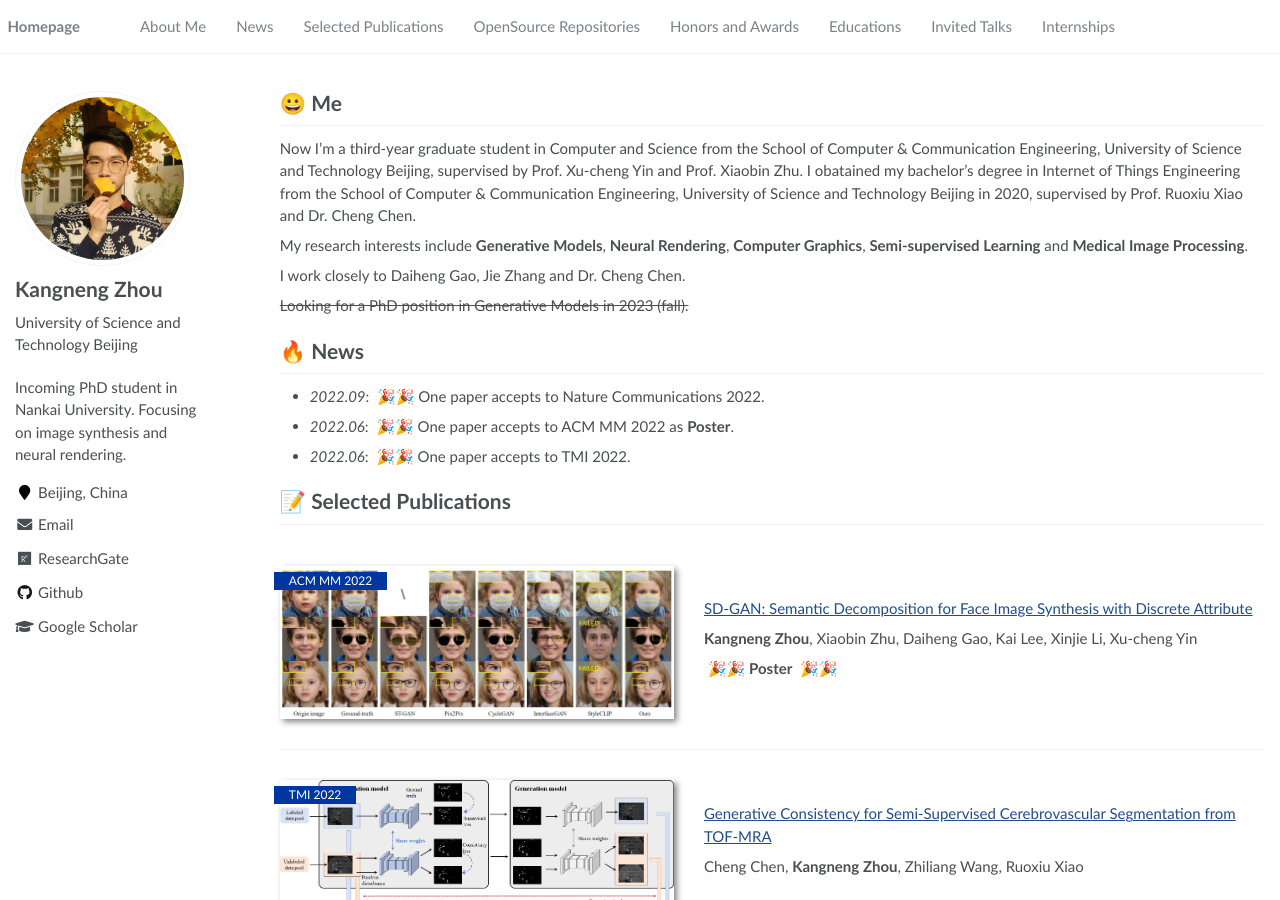
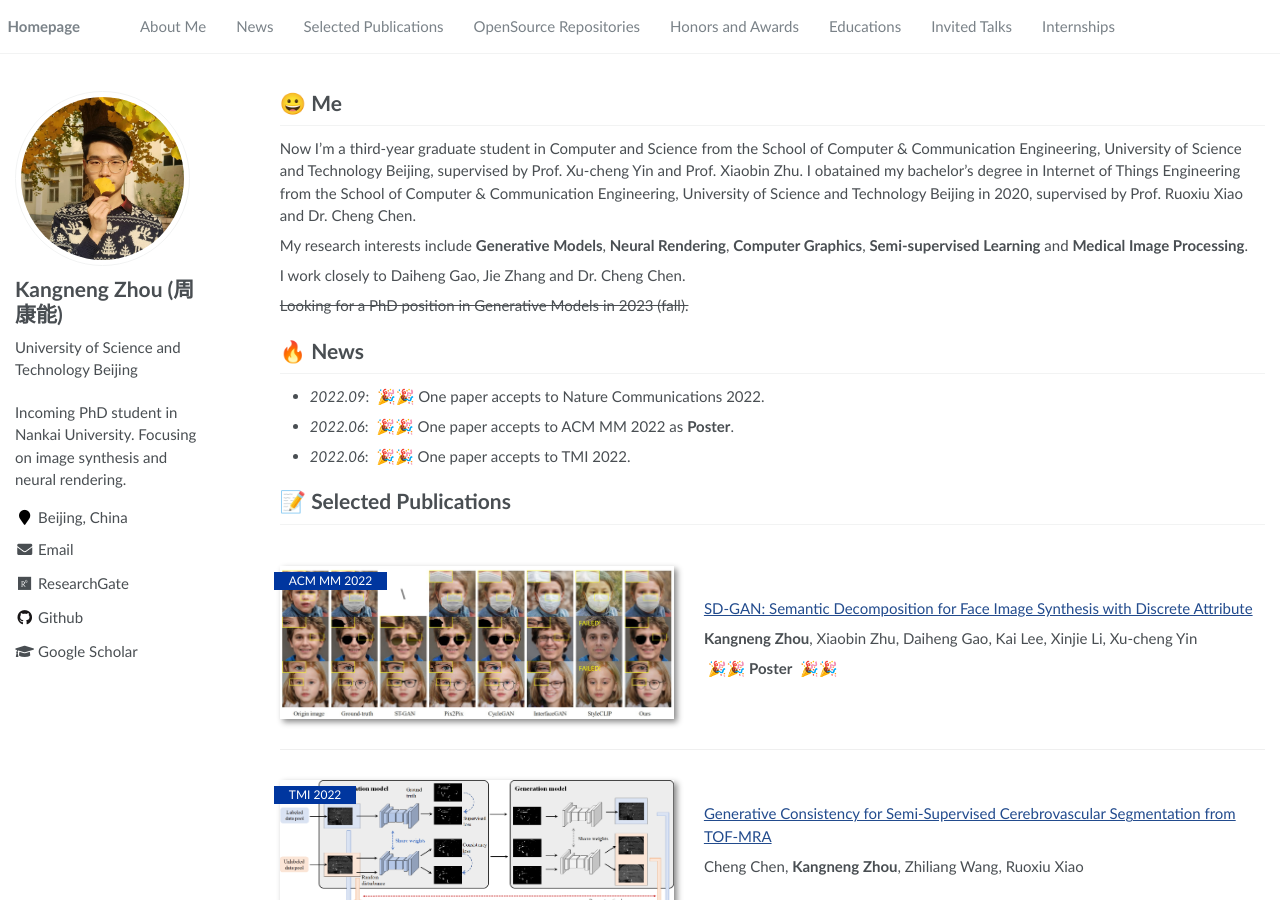
Before and after one commit to MontaEllis/MontaEllis.github.io, a Jekyll site: the page built from _pages/about.md, in a window 1280 px wide and 900 px high. Built offline with Jekyll 4.4.1, drawn with Linux system fonts in a browser that asks for light colours.

Commit message:
add Chinese name

```diff
--- a/_config.yml
+++ b/_config.yml
@@ -21,7 +21,7 @@ baidu_site_verification  :  # get baidu_site_verification from https://ziyuan.ba
 
 # Site Author
 author:
-  name             : "Kangneng Zhou"
+  name             : "Kangneng Zhou (周康能)"
   avatar           : "images/android-chrome-512x512.png"
   bio              : "University of Science and Technology Beijing"
   location         : "Beijing, China"
```
